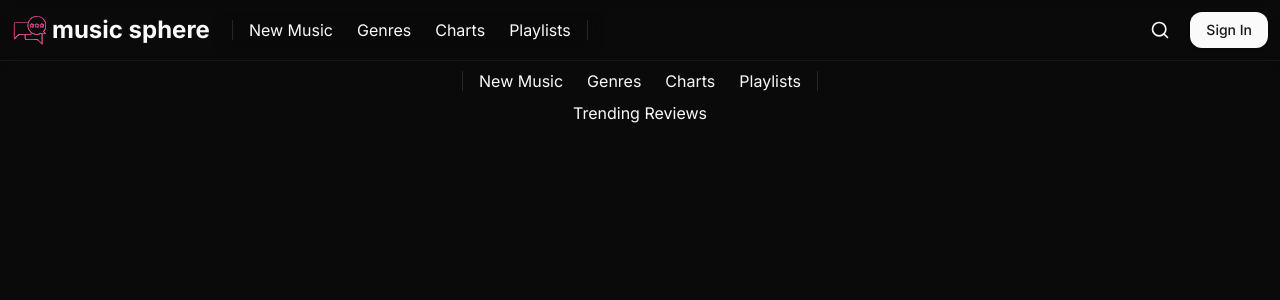
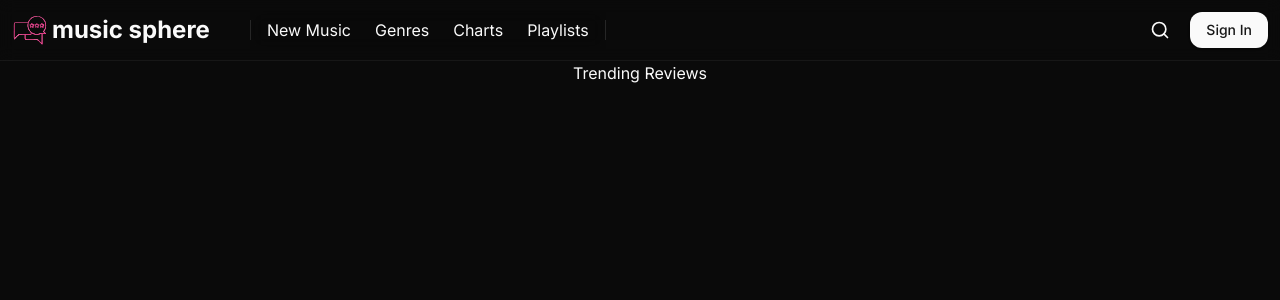
Before and after one commit to carlosyrodriguez/music_sphere, a Next.js app: page / in a window 1280 px wide. Shown: the top 300 px of the page. Built offline with nearby package versions, Linux system fonts and the light colour scheme.

Commit message:
fixed header menu duplicate

```diff
--- a/app/layout.tsx
+++ b/app/layout.tsx
@@ -3,7 +3,7 @@ import type React from "react" // Import React
 
 import "./globals.css"
 import SiteHeader from "@/app/site-header"
-import { HeaderMenu } from "@/app/site-header";
+import { HeaderMenu } from "@/components/header-menu";
 
 const inter = Inter({ subsets: ["latin"] })
 
@@ -17,7 +17,6 @@ export default function RootLayout({
       <body className={`${inter.className} min-h-screen bg-background font-sans antialiased`}>
         <div className="relative flex min-h-screen flex-col">
           <SiteHeader />
-          <HeaderMenu />
           <main className="flex-1">{children}</main>
         </div>
       </body>
--- a/app/site-header.tsx
+++ b/app/site-header.tsx
@@ -2,8 +2,10 @@
 import { Search } from "lucide-react"
 import Link from "next/link"
 import Image from "next/image"
+import { HeaderMenu } from "@/components/header-menu"
 import { useState } from "react";
 import { Button } from "@/components/ui/button";
+import Head from "next/head";
 
 export default function SiteHeader() {
 
@@ -21,7 +23,9 @@ export default function SiteHeader() {
             />
             <span className="font-bold text-2xl whitespace-nowrap ">music sphere</span>
           </Link>
+          <div className="hidden md:flex">
           <HeaderMenu />
+          </div>
         </div>
         <div className="flex flex-1 items-center justify-end">
           <button
@@ -36,18 +40,3 @@ export default function SiteHeader() {
     </div>
   )
 }
-
-export function HeaderMenu() {
-  return (
-    <header className="w-full  border-border/40 bg-background/95 backdrop-blur supports-[backdrop-filter]:bg-background/60 flex justify-center py-2">
-      <nav className="flex justify-center">
-        <ul className="flex space-x-6 text-md">
-          <li><a href="#" className="hover:text-gray-400 pl-4 border-l">New Music</a></li>
-          <li><a href="#" className="hover:text-gray-400 ">Genres</a></li>
-          <li><a href="#" className="hover:text-gray-400">Charts</a></li>
-          <li><a href="#" className="hover:text-gray-400 pr-4 border-r">Playlists</a></li>
-        </ul>
-      </nav>
-    </header>
-  );
-}
--- /dev/null
+++ b/components/header-menu.tsx
@@ -0,0 +1,14 @@
+export function HeaderMenu() {
+  return (
+    <header className="w-full  border-border/40 bg-background/95 backdrop-blur supports-[backdrop-filter]:bg-background/60 flex justify-center py-2">
+      <nav className="flex justify-center">
+        <ul className="flex space-x-6 text-md">
+          <li><a href="#" className="hover:text-gray-400 pl-4 border-l">New Music</a></li>
+          <li><a href="#" className="hover:text-gray-400 ">Genres</a></li>
+          <li><a href="#" className="hover:text-gray-400">Charts</a></li>
+          <li><a href="#" className="hover:text-gray-400 pr-4 border-r">Playlists</a></li>
+        </ul>
+      </nav>
+    </header>
+  );
+}
--- a/components/headermenu.tsx
+++ /dev/null
@@ -1,14 +0,0 @@
-export function HeaderMenu() {
-  return (
-    <header className="w-full  border-border/40 bg-background/95 backdrop-blur supports-[backdrop-filter]:bg-background/60 flex justify-center py-2">
-      <nav className="flex justify-center">
-        <ul className="flex space-x-6 text-lg">
-          <li><a href="#" className="hover:text-gray-400 pr-4 border-r">New Music</a></li>
-          <li><a href="#" className="hover:text-gray-400 pr-4 border-r">Genres</a></li>
-          <li><a href="#" className="hover:text-gray-400 pr-4 border-r">Charts</a></li>
-          <li><a href="#" className="hover:text-gray-400pr-4 border-r">Playlists</a></li>
-        </ul>
-      </nav>
-    </header>
-  );
-}
```
